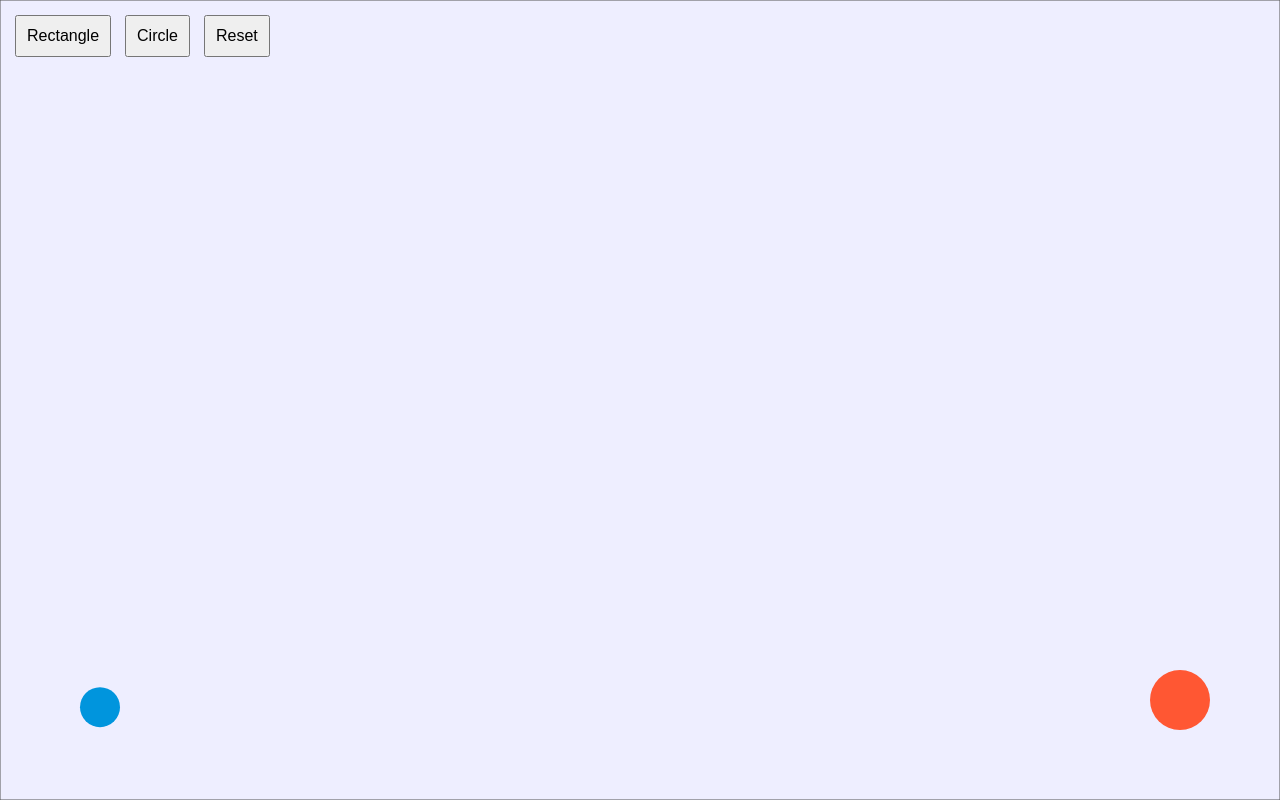
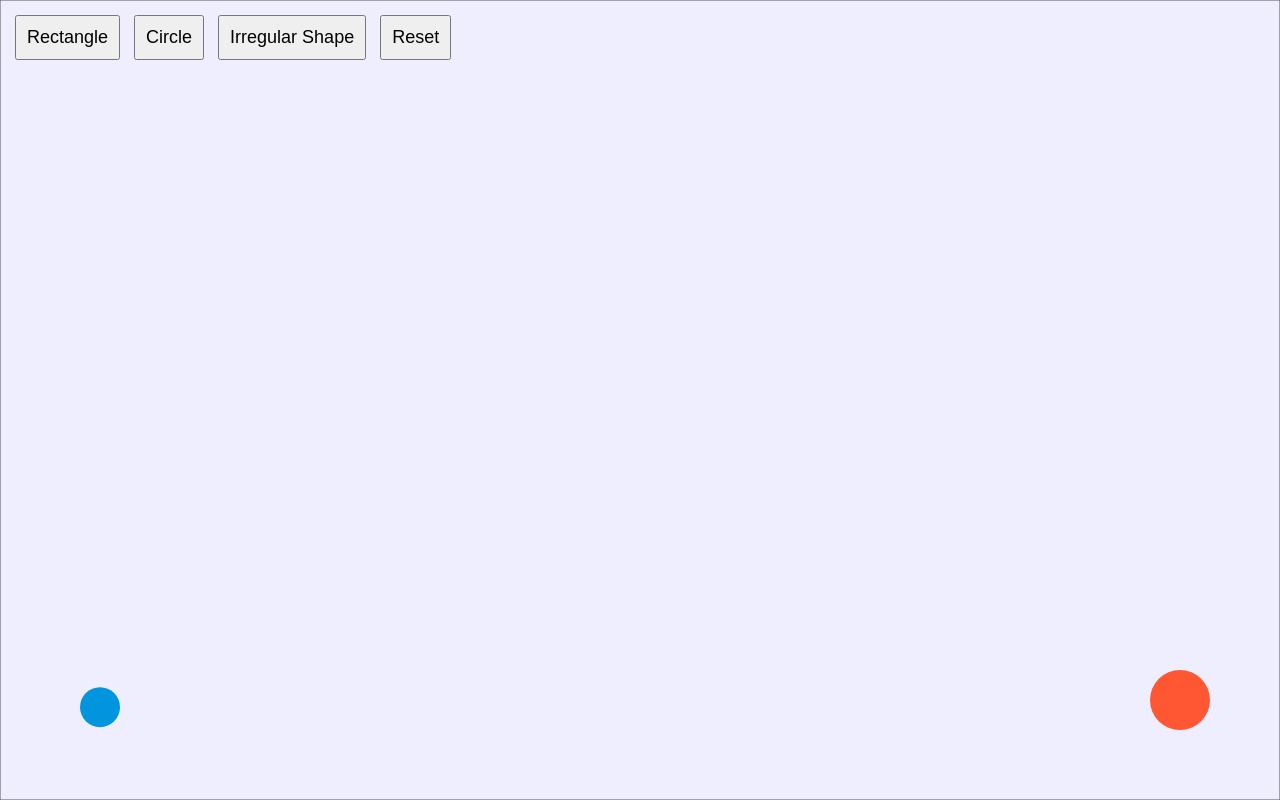
Before and after one commit to greyquail/SOlf, a plain HTML site: page index.html in a window 1280 px wide. Drawn offline with nearby package versions, Linux system fonts and the light colour scheme; animation ran at ten frames a second.

Commit message:
index.html

```diff
--- a/index.html
+++ b/index.html
@@ -16,7 +16,7 @@
         button {
             margin: 5px;
             padding: 10px;
-            font-size: 16px;
+            font-size: 18px;
         }
     </style>
 </head>
@@ -24,6 +24,7 @@
     <div id="ui">
         <button id="drawRect">Rectangle</button>
         <button id="drawCircle">Circle</button>
+        <button id="drawIrregular">Irregular Shape</button>
         <button id="reset">Reset</button>
     </div>
     <canvas id="gameCanvas"></canvas>
```
